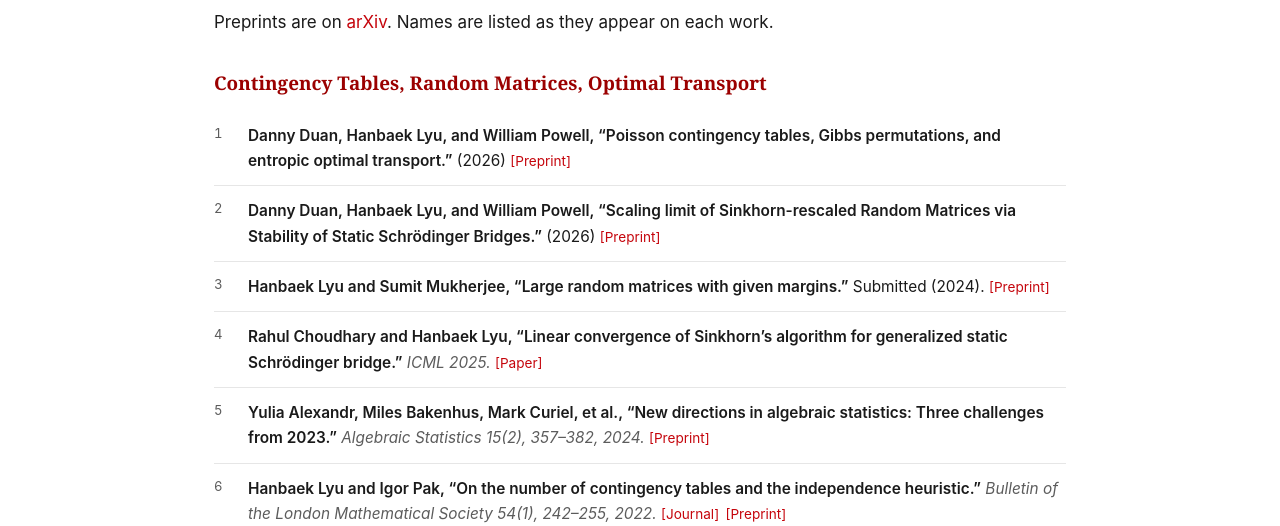
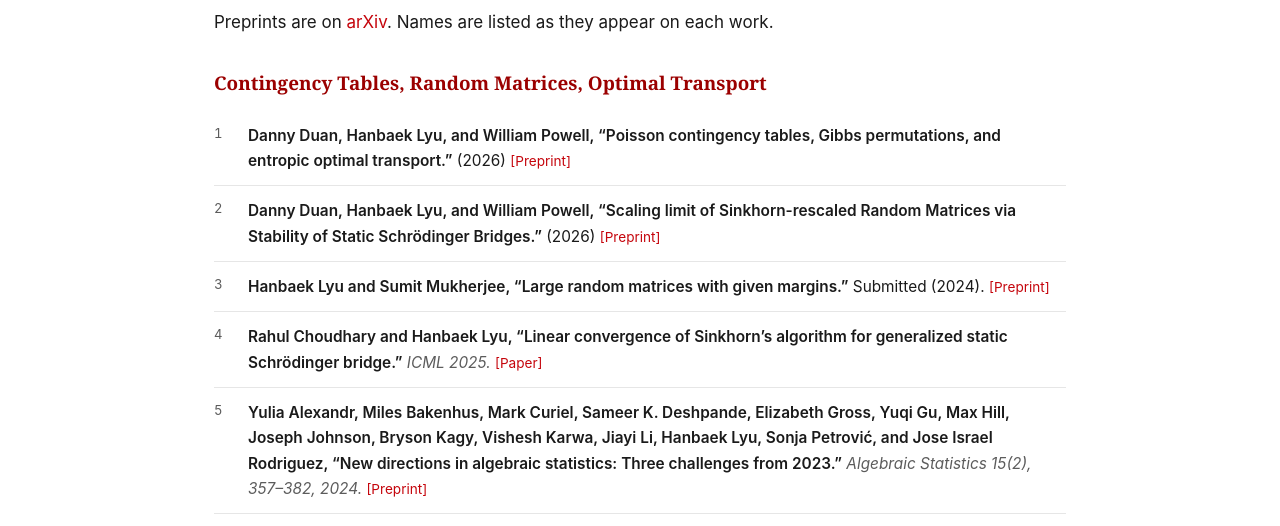
Before and after one commit to HanbaekLyu/HanbaekLyu.github.io, a plain HTML site: page publications.html in a window 1280 px wide. Shown: the part 227-753 px from the top of the page. Drawn offline with Linux system fonts and the light colour scheme.

Commit message:
Spell out full author list for algebraic statistics paper
Co-Authored-By: Claude Sonnet 5 <noreply@anthropic.com>

```diff
--- a/publications.html
+++ b/publications.html
@@ -36,7 +36,7 @@
       <li><span class="pub-title">Danny Duan, Hanbaek Lyu, and William Powell, &ldquo;Scaling limit of Sinkhorn-rescaled Random Matrices via Stability of Static Schr&ouml;dinger Bridges.&rdquo;</span> (2026) <span class="pub-links"><a href="https://arxiv.org/abs/2604.23461">[Preprint]</a></span></li>
       <li><span class="pub-title">Hanbaek Lyu and Sumit Mukherjee, &ldquo;Large random matrices with given margins.&rdquo;</span> Submitted (2024). <span class="pub-links"><a href="http://arxiv.org/abs/2407.14942">[Preprint]</a></span></li>
       <li><span class="pub-title">Rahul Choudhary and Hanbaek Lyu, &ldquo;Linear convergence of Sinkhorn&rsquo;s algorithm for generalized static Schr&ouml;dinger bridge.&rdquo;</span> <span class="pub-venue">ICML 2025.</span> <span class="pub-links"><a href="https://proceedings.mlr.press/v267/choudhary25a.html">[Paper]</a></span></li>
-      <li><span class="pub-title">Yulia Alexandr, Miles Bakenhus, Mark Curiel, et al., &ldquo;New directions in algebraic statistics: Three challenges from 2023.&rdquo;</span> <span class="pub-venue">Algebraic Statistics 15(2), 357&ndash;382, 2024.</span> <span class="pub-links"><a href="https://arxiv.org/abs/2402.13961">[Preprint]</a></span></li>
+      <li><span class="pub-title">Yulia Alexandr, Miles Bakenhus, Mark Curiel, Sameer K. Deshpande, Elizabeth Gross, Yuqi Gu, Max Hill, Joseph Johnson, Bryson Kagy, Vishesh Karwa, Jiayi Li, Hanbaek Lyu, Sonja Petrovi&cacute;, and Jose Israel Rodriguez, &ldquo;New directions in algebraic statistics: Three challenges from 2023.&rdquo;</span> <span class="pub-venue">Algebraic Statistics 15(2), 357&ndash;382, 2024.</span> <span class="pub-links"><a href="https://arxiv.org/abs/2402.13961">[Preprint]</a></span></li>
       <li><span class="pub-title">Hanbaek Lyu and Igor Pak, &ldquo;On the number of contingency tables and the independence heuristic.&rdquo;</span> <span class="pub-venue">Bulletin of the London Mathematical Society 54(1), 242&ndash;255, 2022.</span> <span class="pub-links"><a href="https://londmathsoc.onlinelibrary.wiley.com/doi/abs/10.1112/blms.12578">[Journal]</a> <a href="https://arxiv.org/abs/2009.10810">[Preprint]</a></span></li>
       <li><span class="pub-title">Sam Dittmer, Hanbaek Lyu, and Igor Pak, &ldquo;Phase transition in random contingency tables with non-uniform margins.&rdquo;</span> <span class="pub-venue">Trans. Amer. Math. Soc. 373, 8313&ndash;8338, 2020.</span> <span class="pub-links"><a href="https://www.ams.org/journals/tran/0000-000-00/S0002-9947-2020-08094-5/">[Journal]</a> <a href="https://arxiv.org/abs/1903.08743">[Preprint]</a></span></li>
     </ol>
```
